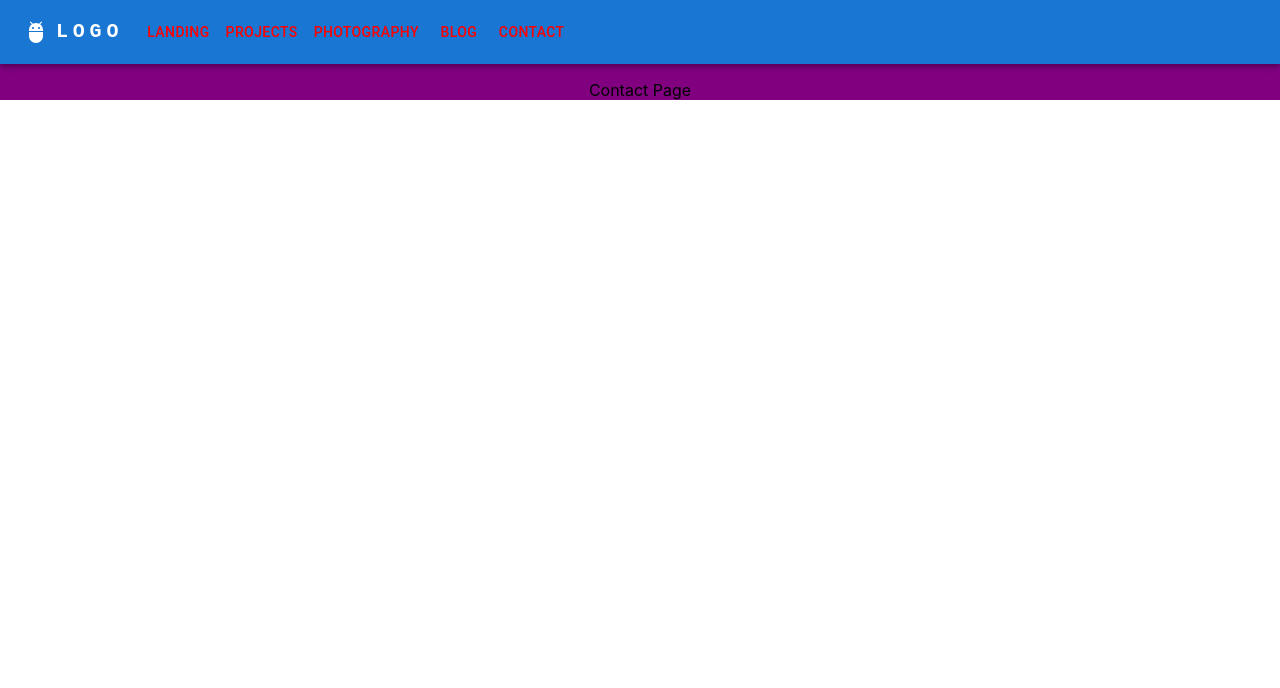
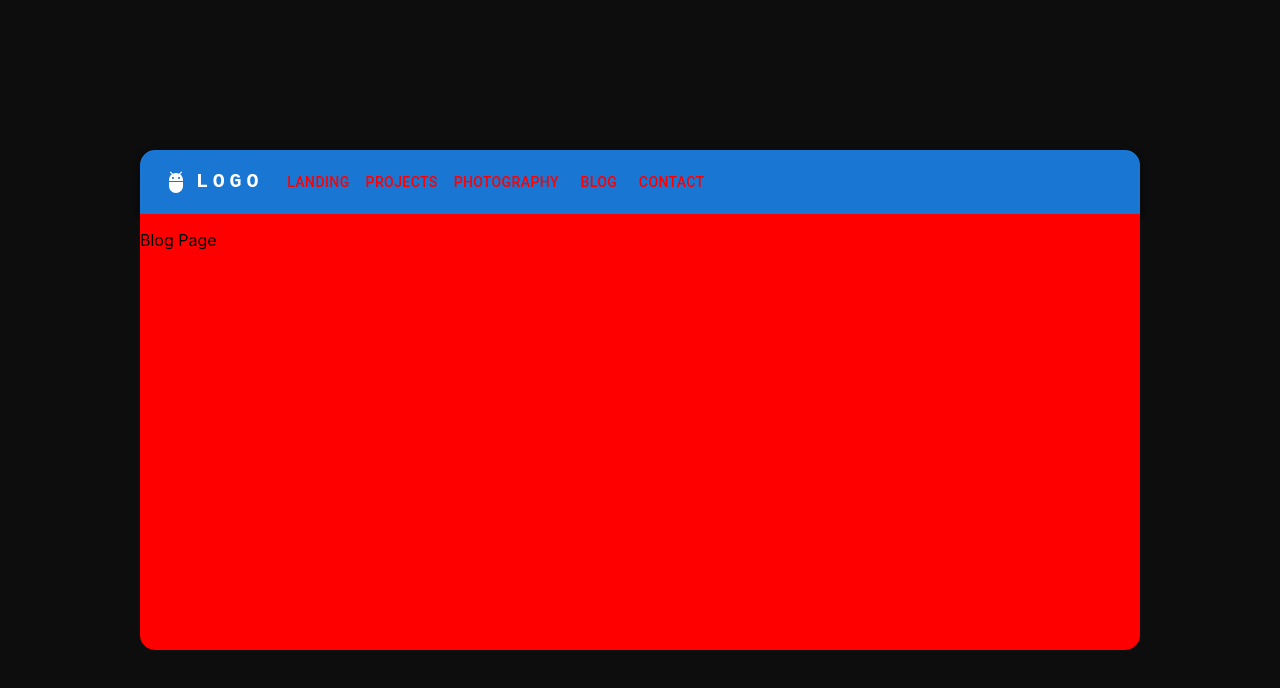
Before and after one commit to cinarteker/portfolio, a React (Create React App) app in the folder client/: page /contact in a window 1280 px wide. Shown: the top 688 px of the page. Built offline with nearby package versions, Linux system fonts and the light colour scheme.

Commit message:
feat: styling pages

```diff
--- a/client/src/App.jsx
+++ b/client/src/App.jsx
@@ -6,33 +6,28 @@ import { Outlet } from 'react-router-dom';
 
 function App() {
   return (
-    <div className="App">
+    <Box
+        sx={{
+        display: 'flex',
+        justifyContent: 'center',
+        alignItems: 'center',
+        height: '100vh',
+        width: '100vw',
+        backgroundColor: '#0D0D0D',
+      }}>
       <Box
         sx={{
-          width: '100%',
-          height: '100%',
-          backgroundColor: 'purple',
+          display: 'flex',
+          flexDirection: 'column',
+          width: '1000px',
+          height: '500px',
+          backgroundColor: 'none',
         }}>
         <ResponsiveAppBar></ResponsiveAppBar>
         <Outlet />
       </Box>
+    </Box>
 
-      {/* <header className="App-header">
-        <img src={logo} className="App-logo" alt="logo" />
-        <p>
-          Edit <code>src/App.js</code> and save to reload.
-          Hi I'm Davis!
-        </p>
-        <a
-          className="App-link"
-          href="https://reactjs.org"
-          target="_blank"
-          rel="noopener noreferrer"
-        >
-          Learn React
-        </a>
-      </header> */}
-    </div>
   );
 }
 
--- a/client/src/components/Navbar.jsx
+++ b/client/src/components/Navbar.jsx
@@ -44,10 +44,18 @@ function ResponsiveAppBar() {
   };
 
   return (
-    <AppBar position="static">
+    <AppBar position="static"
+      sx={{
+        borderTopLeftRadius: '15px',
+        borderTopRightRadius: '15px',
+      }}>
       <Container maxWidth="xl">
         <Toolbar disableGutters>
-          <AdbIcon sx={{ display: { xs: 'none', md: 'flex' }, mr: 1 }} />
+          <AdbIcon
+            sx={{
+              display: { xs: 'none', md: 'flex' },
+              mr: 1 }}
+          />
           <Typography
             variant="h6"
             noWrap
@@ -66,7 +74,10 @@ function ResponsiveAppBar() {
             LOGO
           </Typography>
 
-          <Box sx={{ flexGrow: 1, display: { xs: 'flex', md: 'none' } }}>
+          <Box sx={{
+            flexGrow: 1,
+            display: { xs: 'flex', md: 'none' }
+          }}>
             <IconButton
               size="large"
               aria-label="account of current user"
--- a/client/src/pages/Blog.jsx
+++ b/client/src/pages/Blog.jsx
@@ -1,7 +1,12 @@
+import { Box } from "@mui/material"
+import { PageStyle } from "../style/PageStyles"
+
 export default function Blog() {
     return (
-        <p>
-            Blog Page
-        </p>
+        <Box sx ={PageStyle}>
+            <p>
+                Blog Page
+            </p>
+        </Box>
     )
 }
--- a/client/src/pages/Contact.jsx
+++ b/client/src/pages/Contact.jsx
@@ -1,7 +1,12 @@
+import { Box } from "@mui/material"
+import { PageStyle } from "../style/PageStyles"
+
 export default function Contact() {
     return (
-        <p>
-            Contact Page
-        </p>
+        <Box sx ={PageStyle}>
+            <p>
+                Blog Page
+            </p>
+        </Box>
     )
 }
--- a/client/src/pages/Landing.jsx
+++ b/client/src/pages/Landing.jsx
@@ -1,7 +1,12 @@
+import { Box } from "@mui/material"
+import { PageStyle } from "../style/PageStyles"
+
 export default function Landing() {
     return (
-        <p>
-            Landing
-        </p>
+        <Box sx ={PageStyle}>
+            <p>
+                Blog Page
+            </p>
+        </Box>
     )
 }
--- a/client/src/pages/Photography.jsx
+++ b/client/src/pages/Photography.jsx
@@ -1,7 +1,12 @@
+import { Box } from "@mui/material"
+import { PageStyle } from "../style/PageStyles"
+
 export default function Photography() {
     return (
-        <p>
-            Photography page
-        </p>
+        <Box sx ={PageStyle}>
+            <p>
+                Blog Page
+            </p>
+        </Box>
     )
 }
--- a/client/src/pages/Projects.jsx
+++ b/client/src/pages/Projects.jsx
@@ -1,7 +1,12 @@
+import { Box } from "@mui/material"
+import { PageStyle } from "../style/PageStyles"
+
 export default function Projects() {
     return (
-        <p>
-            Projects Page
-        </p>
+        <Box sx ={PageStyle}>
+            <p>
+                Blog Page
+            </p>
+        </Box>
     )
 }
--- /dev/null
+++ b/client/src/style/PageStyles.jsx
@@ -0,0 +1,7 @@
+export const PageStyle = {
+    backgroundColor: 'red',
+        height: '100%',
+        width: '100%',
+        borderBottomLeftRadius: '15px',
+        borderBottomRightRadius: '15px',
+    }
```
